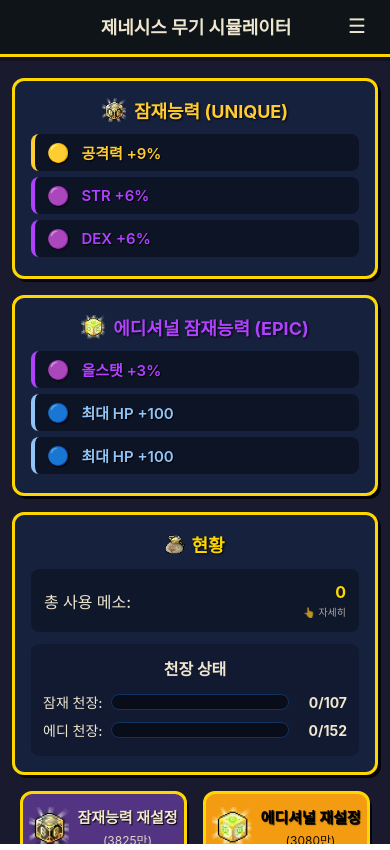
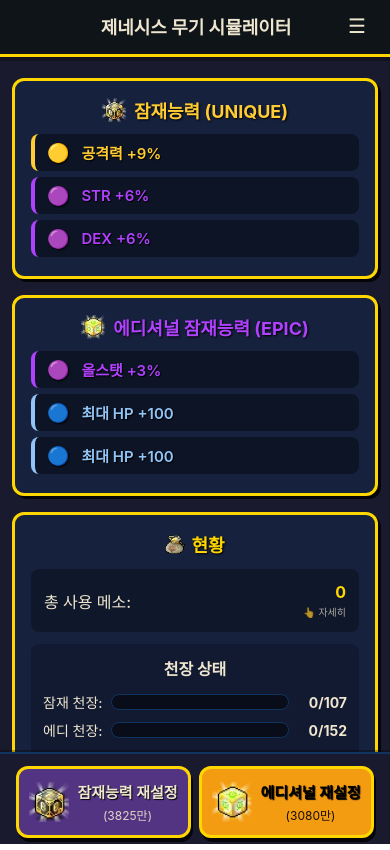
Before and after one commit to mukhoplus/Potential-Simulator, a React Native app: screen / in a window 390 px wide. Built offline with nearby package versions, Linux system fonts and the light colour scheme.

Commit message:
Degisn: 버튼 하단 고정

```diff
--- a/src/components/PotentialSimulator.tsx
+++ b/src/components/PotentialSimulator.tsx
@@ -1,5 +1,11 @@
 import React, { useMemo } from "react";
-import { ScrollView, StyleSheet, View, Dimensions } from "react-native";
+import {
+  ScrollView,
+  StyleSheet,
+  View,
+  Dimensions,
+  Platform,
+} from "react-native";
 import {
   usePotential,
   useFormattedMeso,
@@ -55,6 +61,17 @@ export const PotentialSimulator: React.FC = () => {
     return isShortScreen ? 60 : 70;
   }, []);
 
+  // 하단 버튼 높이 계산
+  const bottomButtonHeight = useMemo(() => {
+    const { width } = Dimensions.get("window");
+    const isSmallScreen = width < 380;
+    // 버튼 높이 + 패딩 + 보더 + 안전 영역 고려
+    const baseHeight = isSmallScreen ? 70 : 80;
+    // iOS의 경우 하단 여백 추가 (홈 인디케이터 영역)
+    const safeAreaBottom = Platform.OS === "ios" ? 24 : 12;
+    return baseHeight + safeAreaBottom;
+  }, []);
+
   return (
     <View style={styles.container}>
       {/* 고정 헤더 */}
@@ -72,7 +89,13 @@ export const PotentialSimulator: React.FC = () => {
 
       {/* 스크롤 가능한 콘텐츠 */}
       <ScrollView
-        style={[styles.scrollContainer, { marginTop: headerHeight }]}
+        style={[
+          styles.scrollContainer,
+          {
+            marginTop: headerHeight,
+            marginBottom: bottomButtonHeight,
+          },
+        ]}
         contentContainerStyle={styles.contentContainer}
       >
         <View style={styles.panelContainer}>
@@ -96,7 +119,13 @@ export const PotentialSimulator: React.FC = () => {
             addiMeso={formattedMeso.addi}
             ceilingInfo={enhancedCeilingInfo}
           />
+        </View>
+      </ScrollView>
 
+      {/* 하단 고정 버튼 */}
+      <View
+        style={[styles.bottomButtonContainer, { height: bottomButtonHeight }]}
+      >
         <ResetButtons
           onPotenReset={handlePotenReset}
           onAddiReset={handleAddiReset}
@@ -104,7 +133,6 @@ export const PotentialSimulator: React.FC = () => {
           addiCost={formattedMeso.addiNext}
         />
       </View>
-      </ScrollView>
     </View>
   );
 };
@@ -133,4 +161,19 @@ const styles = StyleSheet.create({
   panelContainer: {
     paddingHorizontal: 4,
   },
+  bottomButtonContainer: {
+    position: "absolute",
+    bottom: 0,
+    left: 0,
+    right: 0,
+    backgroundColor: MAPLE_COLORS.background,
+    borderTopWidth: 2,
+    borderTopColor: MAPLE_COLORS.borderColor,
+    // paddingBottom: Platform.OS === "ios" ? 24 : 12,
+    paddingHorizontal: 4,
+    shadowColor: MAPLE_COLORS.shadowColor,
+    shadowOffset: { width: 0, height: -2 },
+    shadowOpacity: 0.3,
+    elevation: 8,
+  },
 });
--- a/src/components/potential/ResetButtons.tsx
+++ b/src/components/potential/ResetButtons.tsx
@@ -83,7 +83,8 @@ const styles = StyleSheet.create({
     justifyContent: "space-around",
     marginTop: 0,
     marginBottom: 0,
-    paddingHorizontal: isSmallScreen || isShortScreen ? 2 : 8,
+    paddingHorizontal: isSmallScreen || isShortScreen ? 4 : 8,
+    paddingVertical: isSmallScreen || isShortScreen ? 4 : 8,
   },
   resetButton: {
     paddingHorizontal: isSmallScreen || isShortScreen ? 12 : 20,
@@ -91,7 +92,7 @@ const styles = StyleSheet.create({
     borderRadius: 12,
     borderWidth: 3,
     borderColor: MAPLE_COLORS.buttonBorder,
-    margin: isSmallScreen || isShortScreen ? 4 : 8,
+    margin: isSmallScreen || isShortScreen ? 2 : 4,
     shadowColor: MAPLE_COLORS.shadowColor,
     shadowOffset: { width: 2, height: 4 },
     shadowOpacity: 0.8,
```
Lines whose indentation alone changed are shown as unchanged.
